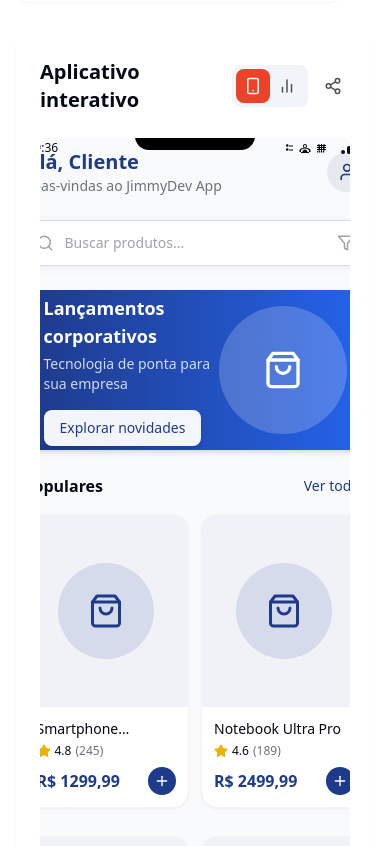
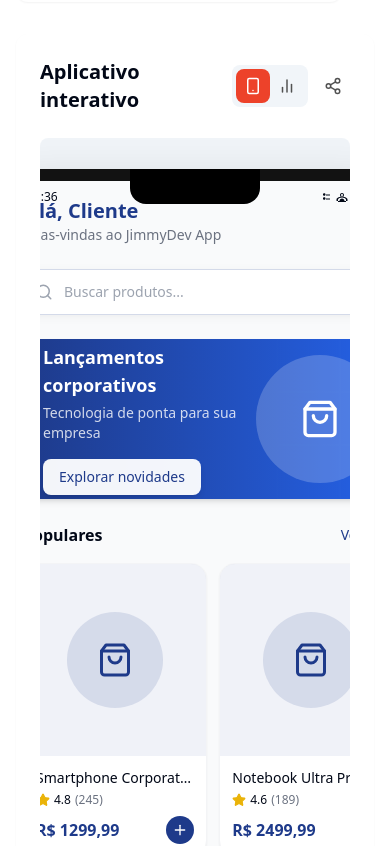
Before and after one commit to jimmyoficial/jimmydev-site-builder-pro, a React (Vite) app: page / in a window 390 px wide. Shown: the part 6920-7766 px from the top of the page. Built offline with nearby package versions, Linux system fonts and the light colour scheme.

Commit message:
Fix: Increase device preview size
Increase the size of the interactive app preview to match the smartphone dimensions.

```diff
--- a/src/components/AppSimulator.tsx
+++ b/src/components/AppSimulator.tsx
@@ -1,4 +1,3 @@
-
 import React, { useState, useRef, useEffect } from 'react';
 import { useLocalStorage } from '@/hooks/useLocalStorage';
 import { Tabs, TabsContent, TabsList, TabsTrigger } from "@/components/ui/tabs";
@@ -37,7 +36,6 @@ import { FitnessApp } from './app-templates/FitnessApp';
 export const AppSimulator: React.FC = () => {
   const [config, setConfig] = useLocalStorage<AppSimulatorConfig>('jimmydev-app-simulator', defaultConfig);
   const [viewMode, setViewMode] = useState<'device' | 'analytics'>('device');
-  // Replace state management of fileInput with useRef
   const fileInputRef = useRef<HTMLInputElement>(null);
   const [imageUploadType, setImageUploadType] = useState<'logo' | 'custom'>('logo');
   const [customImageKey, setCustomImageKey] = useState<string>('');
@@ -46,7 +44,6 @@ export const AppSimulator: React.FC = () => {
   const sectionRef = useRef<HTMLDivElement>(null);
   const deviceRef = useRef<HTMLDivElement>(null);
 
-  // Ensure the device model exists in our deviceModels object, otherwise use the default
   useEffect(() => {
     if (!deviceModels[config.deviceModel]) {
       console.warn(`Device model ${config.deviceModel} not found, using default`);
@@ -57,7 +54,6 @@ export const AppSimulator: React.FC = () => {
     }
   }, [config.deviceModel]);
 
-  // Ensure customImages object is always initialized
   useEffect(() => {
     if (!config.customImages) {
       setConfig({
@@ -67,7 +63,6 @@ export const AppSimulator: React.FC = () => {
     }
   }, [config]);
 
-  // Detect when the section is visible
   useEffect(() => {
     const observer = new IntersectionObserver(
       (entries) => {
@@ -96,7 +91,6 @@ export const AppSimulator: React.FC = () => {
     };
   }, []);
 
-  // Track events
   useEffect(() => {
     trackEvent('app_simulator_viewed', { template: config.template });
   }, []);
@@ -194,7 +188,6 @@ export const AppSimulator: React.FC = () => {
   const handleInteraction = (action: string) => {
     trackEvent('app_interaction', { action });
 
-    // Guide steps
     if (showGuide) {
       if (demoStep === 1 && action === 'nav_to_cart') {
         setDemoStep(2);
@@ -252,11 +245,9 @@ export const AppSimulator: React.FC = () => {
       if (type === 'custom' && imageKey) {
         setCustomImageKey(imageKey);
       }
-      // Use the ref instead of state
       fileInputRef.current?.click();
     };
 
-    // Safely access customImages with fallbacks
     const customImages = config.customImages || {};
     const currentImage = type === 'logo'
       ? config.logo
@@ -419,19 +410,17 @@ export const AppSimulator: React.FC = () => {
       }
     };
 
-    // Make sure we have a valid device model, defaulting to the first one if needed
     const deviceModel = config.deviceModel;
 
-    // Ensure we have a valid device model by checking if it exists
     if (!deviceModels[deviceModel]) {
       console.warn(`Invalid device model: ${deviceModel}, using default`);
-      return <div>Loading device...</div>; // Show a loading state while we wait for the useEffect to fix the model
+      return <div>Loading device...</div>;
     }
 
     const deviceStyle = deviceModels[deviceModel];
 
     return (
-      <div className="h-full flex items-center justify-center relative" ref={deviceRef}>
+      <div className="h-full flex items-center justify-center relative app-simulator-container" ref={deviceRef}>
         {showGuide && (
           <div className="absolute top-4 left-0 right-0 z-20 flex justify-center">
             <div className="bg-white/95 backdrop-blur-sm px-4 py-2 rounded-full shadow-lg border border-gray-200">
@@ -456,7 +445,7 @@ export const AppSimulator: React.FC = () => {
         <div
           className="device-frame relative transform transition-all duration-500"
           style={{
-            width: `${deviceStyle.width * 1.1}px`,
+            width: `${deviceStyle.width * 1.2}px`,
             boxShadow: deviceStyle.shadowStyle,
           }}
         >
@@ -468,22 +457,19 @@ export const AppSimulator: React.FC = () => {
               padding: `${deviceStyle.bezelWidth}px`,
             }}
           >
-            {/* Device notch or camera */}
             {deviceStyle.notchStyle === 'dynamic-island' ? (
-              <div className="absolute top-0 left-1/2 transform -translate-x-1/2 h-[30px] w-[120px] bg-black rounded-b-[14px] z-10"></div>
+              <div className="absolute top-0 left-1/2 transform -translate-x-1/2 h-[35px] w-[130px] bg-black rounded-b-[16px] z-10"></div>
             ) : (
-              <div className="absolute top-[12px] right-[80px] h-[10px] w-[10px] bg-black rounded-full z-10 border border-gray-800"></div>
+              <div className="absolute top-[12px] right-[80px] h-[12px] w-[12px] bg-black rounded-full z-10 border border-gray-800"></div>
             )}
 
-            {/* Device screen */}
             <div
-              className="device-screen rounded-[30px] overflow-hidden bg-white relative"
+              className="device-screen rounded-[32px] overflow-hidden bg-white relative"
               style={{
-                height: `${deviceStyle.height}px`,
-                width: `${deviceStyle.width}px`,
+                height: `${deviceStyle.height * 1.1}px`,
+                width: `${deviceStyle.width * 1.1}px`,
               }}
             >
-              {/* Status bar */}
               <div className="h-8 bg-transparent absolute top-0 left-0 right-0 z-10 flex justify-between items-center px-5">
                 <div className="text-xs font-medium">
                   {new Date().getHours()}:{String(new Date().getMinutes()).padStart(2, '0')}
@@ -513,32 +499,29 @@ export const AppSimulator: React.FC = () => {
                 </div>
               </div>
 
-              {/* App content */}
               <div className="h-full w-full">
                 {getAppComponent()}
               </div>
             </div>
           </div>
 
-          {/* Power button */}
           <div
-            className="absolute -right-[2px] top-[120px] h-[60px] w-[3px] rounded-l-sm"
+            className="absolute -right-[2px] top-[140px] h-[70px] w-[4px] rounded-l-sm"
             style={{
               backgroundColor: deviceStyle.bezelColor,
               background: 'linear-gradient(to right, #555, #222)',
             }}
           ></div>
 
-          {/* Volume buttons */}
           <div
-            className="absolute -left-[2px] top-[100px] h-[30px] w-[3px] rounded-r-sm"
+            className="absolute -left-[2px] top-[120px] h-[35px] w-[4px] rounded-r-sm"
             style={{
               backgroundColor: deviceStyle.bezelColor,
               background: 'linear-gradient(to left, #555, #222)',
             }}
           ></div>
           <div
-            className="absolute -left-[2px] top-[140px] h-[30px] w-[3px] rounded-r-sm"
+            className="absolute -left-[2px] top-[170px] h-[35px] w-[4px] rounded-r-sm"
             style={{
               backgroundColor: deviceStyle.bezelColor,
               background: 'linear-gradient(to left, #555, #222)',
@@ -563,7 +546,6 @@ export const AppSimulator: React.FC = () => {
         </div>
 
         <div className="grid grid-cols-1 lg:grid-cols-3 gap-8">
-          {/* Controls */}
           <div className="bg-white p-8 rounded-xl shadow-sm animate-on-scroll" style={{ animationDelay: '400ms' }}>
             <h3 className="text-xl font-bold mb-6">Personalização do aplicativo</h3>
 
@@ -759,7 +741,6 @@ export const AppSimulator: React.FC = () => {
             </div>
           </div>
 
-          {/* Preview */}
           <div className="col-span-2 animate-on-scroll" style={{ animationDelay: '600ms' }}>
             <div className="bg-white p-6 rounded-xl shadow-sm h-full">
               <div className="flex justify-between items-center mb-6">
--- a/src/styles/simulator.css
+++ b/src/styles/simulator.css
@@ -1,3 +1,4 @@
+
 /* Device frame styling */
 .device-frame {
   perspective: 1000px;
@@ -169,14 +170,33 @@
 /* Device screen media query for better responsiveness */
 @media (min-height: 900px) {
   .device-frame {
-    transform: scale(1.1);
+    transform: scale(1.25);
   }
 }
 
 @media (min-height: 1000px) {
   .device-frame {
-    transform: scale(1.2);
+    transform: scale(1.35);
   }
+}
+
+/* Updated app simulator container size to match real smartphone */
+.app-simulator-container {
+  height: 850px;  /* Increased height */
+  display: flex;
+  justify-content: center;
+  align-items: center;
+}
+
+/* Increase the device size and screen in AppSimulator */
+.device-body {
+  width: 400px;  /* Increased from default */
+  height: 820px; /* Increased from default */
+}
+
+.device-screen {
+  height: 100%;
+  width: 100%;
 }
 
 /* Website simulator specific styles */
```
